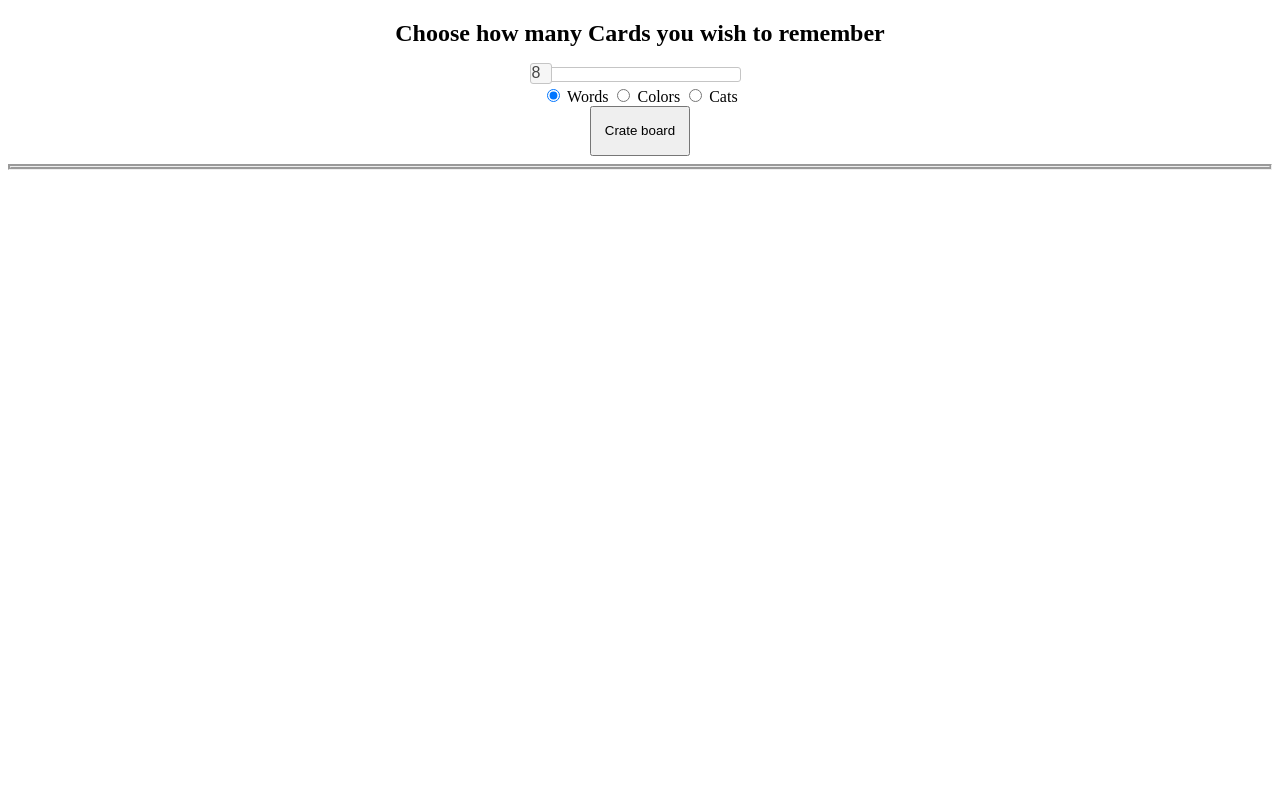
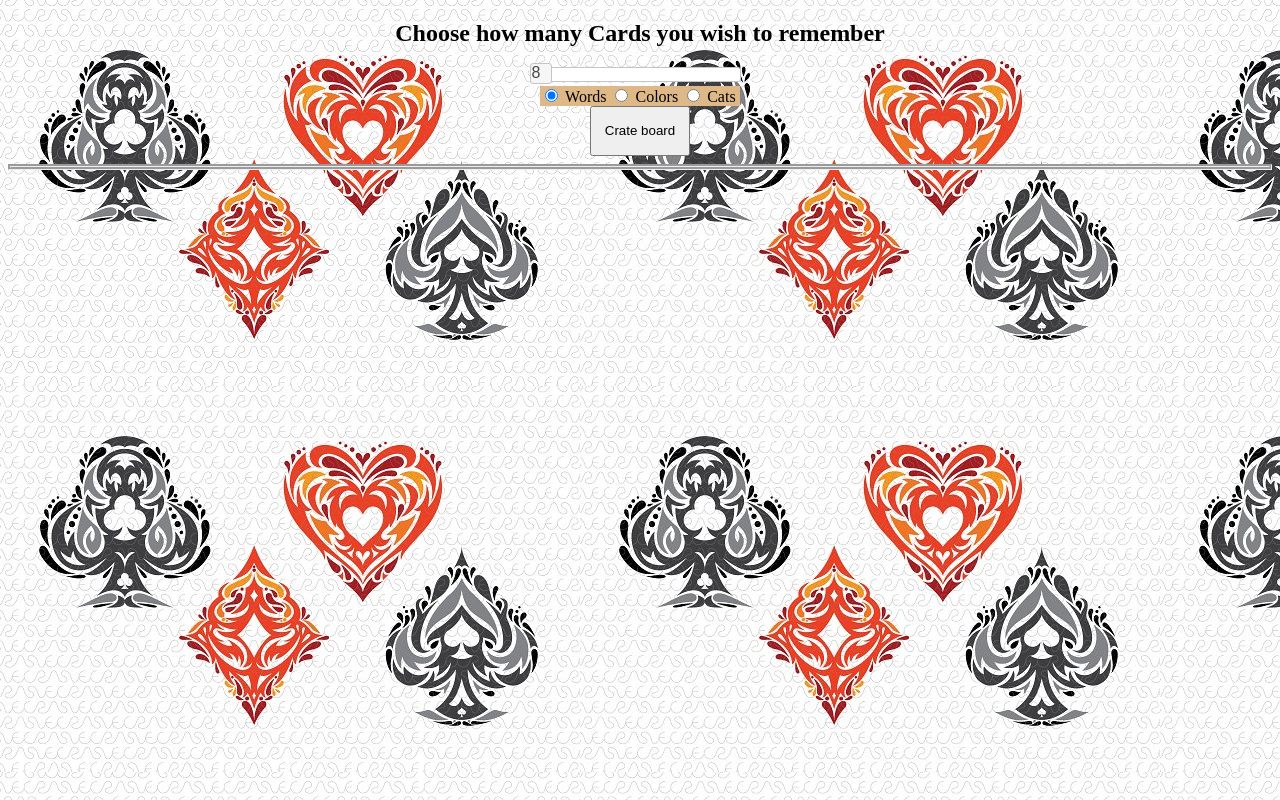
Before and after one commit to PamirKalo/Telerik-SPA-Team, a plain HTML site: page index.html in a window 1280 px wide. Drawn offline with Linux system fonts and the light colour scheme.

Commit message:
added some images and styling
- added label tag to wrap text after  every  card type
- added backgraound image style  and form style

```diff
--- a/index.html
+++ b/index.html
@@ -28,10 +28,13 @@
             <div class="ui-slider-handle" id="custom-handle" title="slider"></div>
         </div>
         <div id="cardsType" class="cardsType">
-            <form>
-                <input type="radio" name="cardsType" value="0" checked> Words
-                <input type="radio" name="cardsType" value="1"> Colors
-                <input type="radio" name="cardsType" value="2"> Cats
+            <form class="cardsTypeForm">
+                <input type="radio" name="cardsType" value="0" checked>
+                <label>Words</label>
+                <input type="radio" name="cardsType" value="1">
+                <label>Colors</label>
+                <input type="radio" name="cardsType" value="2">
+                <label>Cats</label>
             </form>
         </div>
         <div class="button">
--- a/style.css
+++ b/style.css
@@ -1,3 +1,9 @@
+body {
+    background-image: url("scripts/images/preview-1_vr-sg-g131-.jpg");
+    /* /scripts/images/clubs-884194_960_720.png  */
+    /* background-color: #811212; */
+}
+
 .box {
     background-color: #1b3650;
     border: double;
@@ -6,27 +12,34 @@
     display: table-cell;
     vertical-align: middle;
 }
+
 .gameBoard {
     text-align: center;
 }
+
 .button {
     text-align: center;
     height: 50px;
     width: 100px;
     display: inline-block;
 }
+
 .cardFace {
     background-color: red;
 }
+
 hr {
     border: groove;
 }
- .slider{
-     width:200px;
+
+.slider {
+    width: 200px;
     horiz-align: center;
     display: inline-block;
 }
+
 /*SLIDER COUNTER*/
+
 .custom-handle {
     width: 3em;
     height: 1.6em;
@@ -36,21 +49,33 @@ hr {
     margin-top: 0.8em;
 }
 
- .customize{
+.customize {
     text-align: center;
     width: 100%;
 }
- .rotated{
+
+.rotated {
     transform: rotateY(360deg);
     transform-style: preserve-3d;
     transition: all 0.9s linear;
 }
 
- .row{
+.row {
     margin: 0 auto !important;
     width: 60% !important;
 }
 
-.submit{
+.submit {
     text-align: center;
 }
+
+.cardsType label {
+    color: black;
+}
+
+.cardsTypeForm {
+    display: inline-block;
+    text-align: center;
+    background-color: burlywood;
+    padding-right: 4px;
+}
```
Also changed, not shown: scripts/images/clubs-884194_960_720.png (added), scripts/images/preview-1_vr-sg-g131-.jpg (added). Lines whose indentation alone changed are shown as unchanged.
